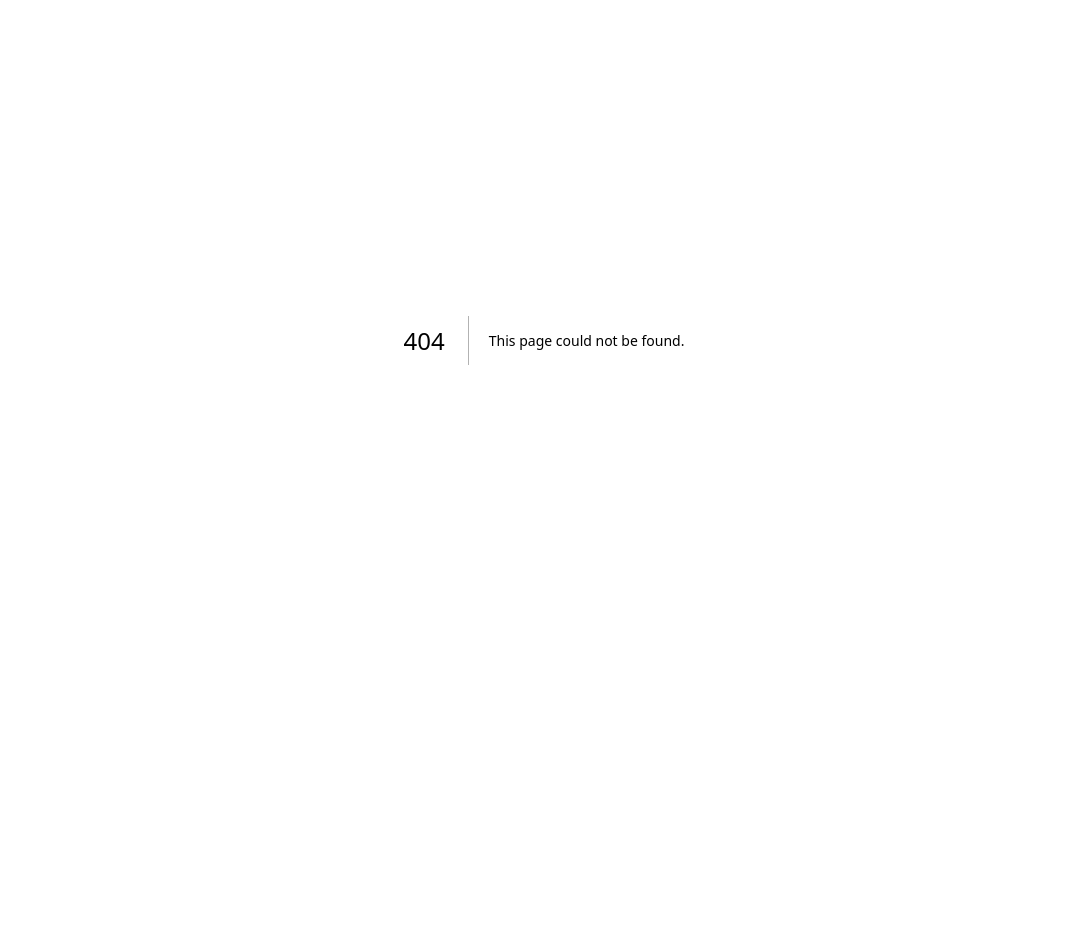
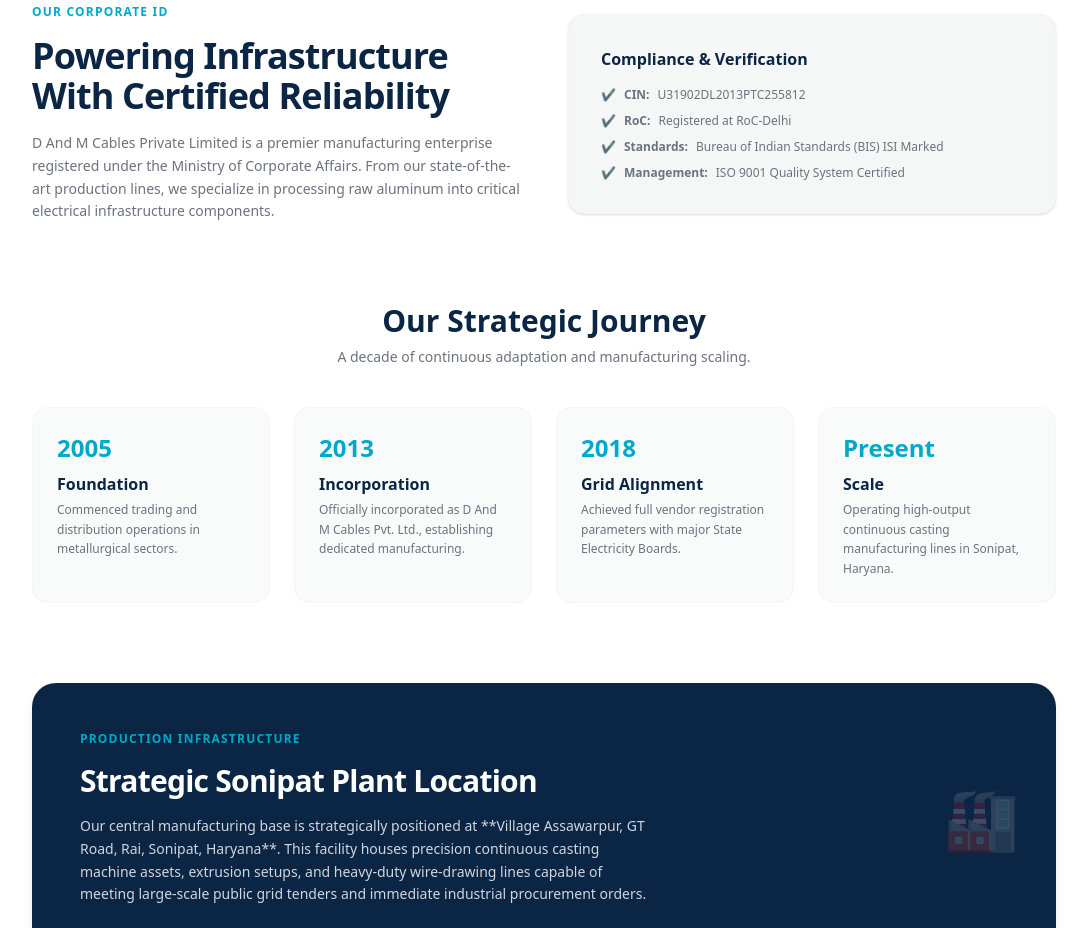
Before and after one commit to manikdhiman/dandm-cables, a Next.js app: page /about in a window 1280 px wide. Before the commit this address had no page. Shown: the part 140-1068 px from the top of the page, without its empty margins (96-1183 px from the left). Before the commit the page ends 880 px from the top, so only its background shows below. Built offline with nearby package versions, Linux system fonts and the light colour scheme.

Commit message:
feat: implement corporate about page layout with company timeline and compliance details

```diff
--- /dev/null
+++ b/src/app/about/page.js
@@ -0,0 +1,70 @@
+export default function AboutPage() {
+  const milestones = [
+    { year: "2005", title: "Foundation", desc: "Commenced trading and distribution operations in metallurgical sectors." },
+    { year: "2013", title: "Incorporation", desc: "Officially incorporated as D And M Cables Pvt. Ltd., establishing dedicated manufacturing." },
+    { year: "2018", title: "Grid Alignment", desc: "Achieved full vendor registration parameters with major State Electricity Boards." },
+    { year: "Present", title: "Scale", desc: "Operating high-output continuous casting manufacturing lines in Sonipat, Haryana." }
+  ];
+
+  return (
+    <main className="min-h-screen bg-white py-16 px-6">
+      <div className="max-w-5xl mx-auto space-y-20">
+
+        {/* Section 1: Hero Intro split */}
+        <div className="grid grid-cols-1 md:grid-cols-2 gap-12 items-center">
+          <div className="space-y-4">
+            <span className="text-xs font-bold text-brand-teal uppercase tracking-widest block">OUR CORPORATE ID</span>
+            <h1 className="text-3xl sm:text-4xl font-black text-brand-navy tracking-tight">
+              Powering Infrastructure <br />With Certified Reliability
+            </h1>
+            <p className="text-sm text-brand-gray leading-relaxed">
+              D And M Cables Private Limited is a premier manufacturing enterprise registered under the Ministry of Corporate Affairs. From our state-of-the-art production lines, we specialize in processing raw aluminum into critical electrical infrastructure components.
+            </p>
+          </div>
+          <div className="bg-brand-ice p-8 rounded-2xl border border-gray-100 space-y-4 shadow-sm">
+            <h3 className="font-bold text-brand-navy">Compliance & Verification</h3>
+            <ul className="space-y-2.5 text-sm text-brand-gray">
+              <li className="flex gap-2 text-xs"><span className="text-brand-teal">✔</span> <strong>CIN:</strong> U31902DL2013PTC255812</li>
+              <li className="flex gap-2 text-xs"><span className="text-brand-teal">✔</span> <strong>RoC:</strong> Registered at RoC-Delhi</li>
+              <li className="flex gap-2 text-xs"><span className="text-brand-teal">✔</span> <strong>Standards:</strong> Bureau of Indian Standards (BIS) ISI Marked</li>
+              <li className="flex gap-2 text-xs"><span className="text-brand-teal">✔</span> <strong>Management:</strong> ISO 9001 Quality System Certified</li>
+            </ul>
+          </div>
+        </div>
+
+        {/* Section 2: Core Corporate Timeline (Matching premium template flow) */}
+        <div className="space-y-10">
+          <div className="text-center max-w-md mx-auto">
+            <h2 className="text-2xl sm:text-3xl font-black text-brand-navy">Our Strategic Journey</h2>
+            <p className="text-xs sm:text-sm text-brand-gray mt-2">A decade of continuous adaptation and manufacturing scaling.</p>
+          </div>
+
+          <div className="grid grid-cols-1 sm:grid-cols-2 lg:grid-cols-4 gap-6">
+            {milestones.map((item, index) => (
+              <div key={index} className="bg-brand-ice/50 border border-gray-100/80 p-6 rounded-2xl hover:shadow-md transition">
+                <span className="text-xl sm:text-2xl font-black text-brand-teal block">{item.year}</span>
+                <h4 className="font-bold text-brand-navy text-sm sm:text-base mt-2">{item.title}</h4>
+                <p className="text-xs text-brand-gray mt-1 leading-relaxed">{item.desc}</p>
+              </div>
+            ))}
+          </div>
+        </div>
+
+        {/* Section 3: Manufacturing Infrastructure Callout */}
+        <div className="bg-brand-navy text-white p-8 md:p-12 rounded-3xl relative overflow-hidden shadow-lg">
+          <div className="max-w-xl space-y-4 relative z-10">
+            <span className="text-xs font-bold text-brand-teal uppercase tracking-widest block">PRODUCTION INFRASTRUCTURE</span>
+            <h2 className="text-2xl sm:text-3xl font-bold tracking-tight">Strategic Sonipat Plant Location</h2>
+            <p className="text-sm text-gray-300 leading-relaxed">
+              Our central manufacturing base is strategically positioned at **Village Assawarpur, GT Road, Rai, Sonipat, Haryana**. This facility houses precision continuous casting machine assets, extrusion setups, and heavy-duty wire-drawing lines capable of meeting large-scale public grid tenders and immediate industrial procurement orders.
+            </p>
+          </div>
+          <div className="hidden lg:block absolute right-12 bottom-0 top-0 my-auto h-16 w-16 text-6xl opacity-20 select-none">
+            🏭
+          </div>
+        </div>
+
+      </div>
+    </main>
+  );
+}
```
